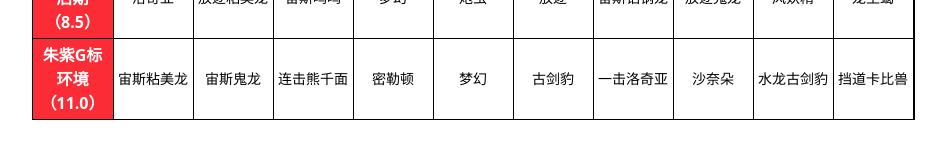
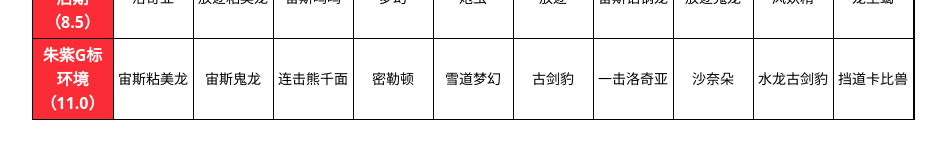
Before and after one commit to heiseisyojyo/poke-deck-sedai, a React (Vite) app: page / in a window 1280 px wide. Shown: the part 509-659 px from the top of the page, without its empty margins (167-1113 px from the left). Built offline with nearby package versions, Linux system fonts and the light colour scheme.

Commit message:
Update anime-data.ts

```diff
--- a/anime-data.ts
+++ b/anime-data.ts
@@ -84,7 +84,7 @@ const data: DeckData = {
     { title: "宙斯鬼龙" },
     { title: "连击熊千面" },
     { title: "密勒顿" },
-    { title: "梦幻" },
+    { title: "雪道梦幻" },
     { title: "古剑豹" },
     { title: "一击洛奇亚" },
     { title: "沙奈朵" },
```
